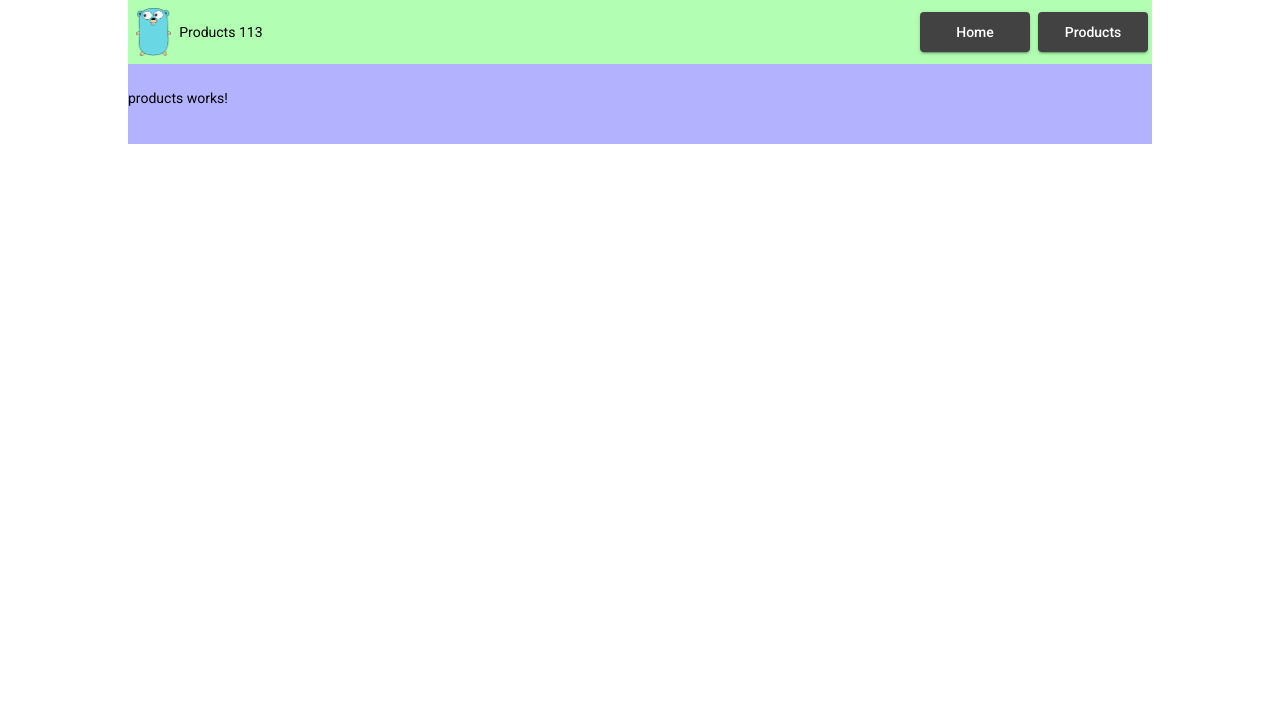
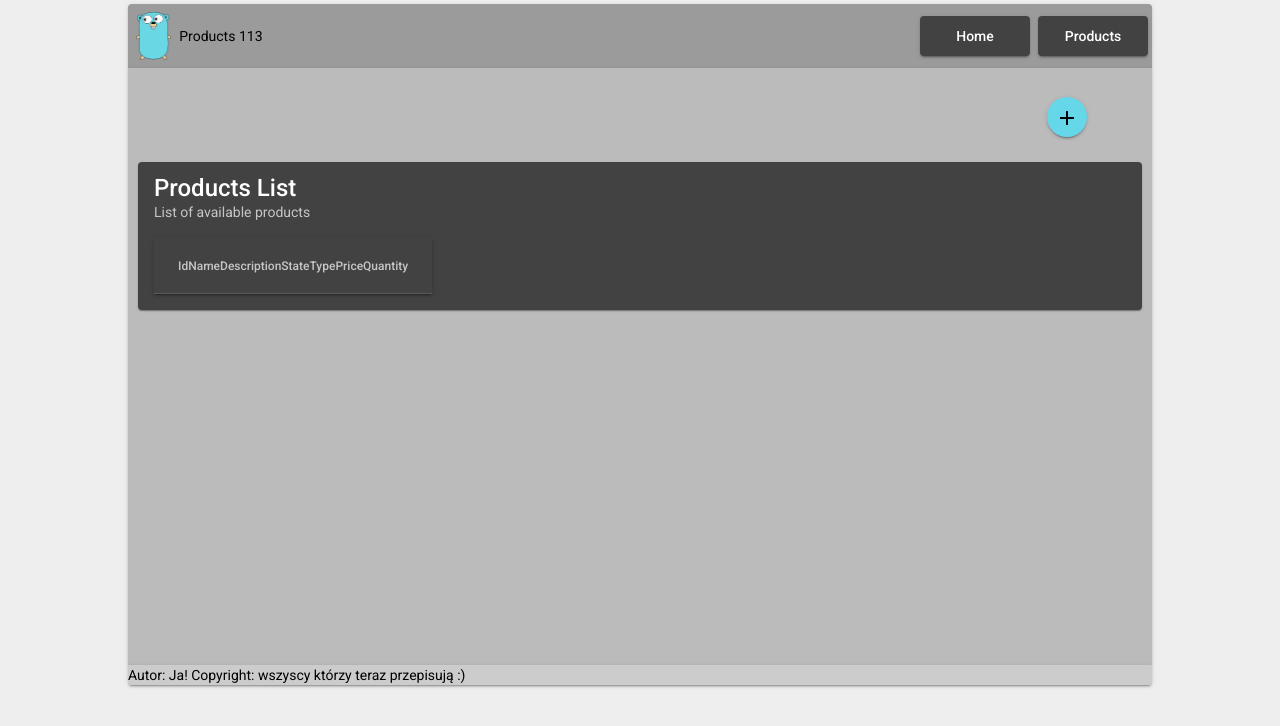
Before and after one commit to SaintAmeN/javapol113_angular_with_backend, an Angular app: page /products in a window 1280 px wide. Shown: the top 726 px of the page. Built offline with nearby package versions, Linux system fonts and the light colour scheme.

Commit message:
Niedziela, snippet 1. Dodana lista produktów, podłączona pod serwis, mamy guzik dodaj który nic nie robi. Przechodzimy do łączenia z backendem.

```diff
--- a/src/app/app.component.css
+++ b/src/app/app.component.css
@@ -14,7 +14,11 @@
   flex-direction: row;
 
   /* Tymczasowe, poglądowe */
-  background-color: rgba(0, 250, 0, 0.3);
+  /* background-color: rgba(0, 250, 0, 0.3); */
+
+  margin-top: 4px;
+  border-radius: 4px 4px 0 0;
+  background-color: var(--color-page-header);
 }
 
 /* Logo jest z lewej strony */
@@ -55,10 +59,14 @@
   padding-bottom:24px;
 
   /* Tymczasowe, poglądowe */
-  background-color: rgba(0, 0, 250, 0.3);
+  /* background-color: rgba(0, 0, 250, 0.3); */
+
+  background-color: var(--color-main);
 }
 
 .app-footer{
   width: 100%;
-
+  margin-bottom: 4px;
+  border-radius: 0 0 4px 4px;
+  background-color: var(--color-level-3);
 }
--- a/src/app/app.component.html
+++ b/src/app/app.component.html
@@ -1,6 +1,6 @@
 <div class="app-container">
   <!-- HEADER Element -->
-  <header class="app-header">
+  <header class="app-header mat-elevation-z2">
     <div class="app-logo">
       <img class="logo-image" src="../assets/gopher.png" height="48px">
       <div>
@@ -18,11 +18,12 @@
   </header>
 
   <!-- MAIN Element -->
-  <main class="app-main">
+  <main class="app-main mat-elevation-z2">
     <router-outlet></router-outlet>
   </main>
 
   <!-- FOOTER Element -->
-  <footer class="app-footer">
+  <footer class="app-footer mat-elevation-z2">
+    Autor: Ja! Copyright: wszyscy którzy teraz przepisują :)
   </footer>
 </div>
--- /dev/null
+++ b/src/app/products-list/products-list.component.css
@@ -0,0 +1,7 @@
+.product-table{
+
+}
+
+mat-card {
+
+}
--- /dev/null
+++ b/src/app/products-list/products-list.component.html
@@ -0,0 +1,46 @@
+<mat-card >
+  <mat-card-title>Products List</mat-card-title>
+  <mat-card-subtitle>List of available products</mat-card-subtitle>
+  <mat-card-content class="products-list-content">
+    <table mat-table [dataSource]="productService.productList" class="mat-elevation-z2 product-table">
+
+      <ng-container matColumnDef="identifier">
+        <th mat-header-cell *matHeaderCellDef>Id</th>
+        <td mat-cell *matCellDef="let product">{{product.id}}</td>
+      </ng-container>
+
+      <ng-container matColumnDef="name">
+        <th mat-header-cell *matHeaderCellDef>Name</th>
+        <td mat-cell *matCellDef="let product">{{product.name}}</td>
+      </ng-container>
+
+      <ng-container matColumnDef="description">
+        <th mat-header-cell *matHeaderCellDef>Description</th>
+        <td mat-cell *matCellDef="let product">{{product.description}}</td>
+      </ng-container>
+
+      <ng-container matColumnDef="state">
+        <th mat-header-cell *matHeaderCellDef>State</th>
+        <td mat-cell *matCellDef="let product">{{product.state}}</td>
+      </ng-container>
+
+      <ng-container matColumnDef="type">
+        <th mat-header-cell *matHeaderCellDef>Type</th>
+        <td mat-cell *matCellDef="let product">{{product.type}}</td>
+      </ng-container>
+
+      <ng-container matColumnDef="price">
+        <th mat-header-cell *matHeaderCellDef>Price</th>
+        <td mat-cell *matCellDef="let product">{{product.price}}</td>
+      </ng-container>
+
+      <ng-container matColumnDef="quantity">
+        <th mat-header-cell *matHeaderCellDef>Quantity</th>
+        <td mat-cell *matCellDef="let product">{{product.quantity}}</td>
+      </ng-container>
+
+      <tr mat-header-row *matHeaderRowDef="displayedColumns"></tr>
+      <tr mat-row *matRowDef="let row; columns: displayedColumns"></tr>
+    </table>
+  </mat-card-content>
+</mat-card>
--- /dev/null
+++ b/src/app/products-list/products-list.component.ts
@@ -0,0 +1,27 @@
+import { Component, OnInit } from '@angular/core';
+import { ProductsService } from '../products-service/products.service';
+
+@Component({
+  selector: 'app-products-list',
+  templateUrl: './products-list.component.html',
+  styleUrls: ['./products-list.component.css']
+})
+export class ProductsListComponent implements OnInit {
+  displayedColumns : string[] = [
+    'identifier',
+    'name',
+    'description',
+    'state',
+    'type',
+    'price',
+    'quantity'
+  ]
+
+  constructor(protected productService : ProductsService) {
+
+  }
+
+  ngOnInit(): void {
+  }
+
+}
--- /dev/null
+++ b/src/app/products-service/products.service.ts
@@ -0,0 +1,31 @@
+import { Injectable } from '@angular/core';
+
+export enum ProductState {
+  NEW = "NEW",
+  USED = "USED"
+}
+
+export enum ProductType {
+  ELECTRONICS = "ELECTRONICS",
+  FOOD = "FOOD",
+  LIQUOR = "LIQUOR",
+}
+
+export type Product = {
+  id: number,
+  name: string,
+  description: string,
+  state: ProductState,
+  type: ProductType,
+  price: number,
+  quantity: number
+}
+
+@Injectable({
+  providedIn: 'root'
+})
+export class ProductsService {
+  productList: Product[] = []
+
+  constructor() { }
+}
--- a/src/app/products/products.component.css
+++ b/src/app/products/products.component.css
@@ -0,0 +1,15 @@
+.product-btn-add{
+  background-color: var(--gopher-color);
+  color: black;
+}
+
+app-products-list {
+  width: 100%;
+  margin: 10px;
+}
+
+.products-content-tile{
+  width: 100%;
+  height: 100%;
+  margin: 10px;
+}
--- a/src/app/products/products.component.html
+++ b/src/app/products/products.component.html
@@ -1 +1,18 @@
-<p>products works!</p>
+<div class="products-container">
+  <mat-grid-list cols="12" rowHeight="24px">
+    <!-- Pasek na którym wyświetlimy guzik -->
+    <mat-grid-tile [colspan]="10" rowspan="2"></mat-grid-tile>
+    <mat-grid-tile [colspan]="2" rowspan="2">
+      <button mat-raised-button mat-icon-button class="product-btn-add">
+        <mat-icon>add</mat-icon>
+      </button>
+    </mat-grid-tile>
+
+    <!-- Tutaj umieścimy tabelkę z produktami -->
+    <mat-grid-tile [colspan]="12" rowspan="20" >
+      <div class="products-content-tile">
+        <app-products-list></app-products-list>
+      </div>
+    </mat-grid-tile>
+  </mat-grid-list>
+</div>
--- a/src/styles.css
+++ b/src/styles.css
@@ -1,4 +1,26 @@
 /* You can add global styles to this file, and also import other style files */
 
-html, body { height: 100%; }
-body { margin: 0; font-family: Roboto, "Helvetica Neue", sans-serif; }
+
+:root {
+  --color-html-background: #EEEEEE;   /* color level 1*/
+  --color-level-2: #DDDDDD;
+  --color-level-3: #cccccc;
+  --color-main: #bbbbbb;              /* color level 4*/
+  --color-level-5: #aaaaaa;
+  --color-page-header: #9b9b9b;       /* color level 6*/
+  --color-level-7: #8d8d8d;
+  --color-level-8: #808080;
+  --color-level-9: #747474;
+  --color-level-10: #696969;
+  --gopher-color: #66d7e9;
+}
+
+html, body {
+  height: 100%;
+  background-color: var(--color-html-background);
+}
+
+body {
+  margin: 0;
+  font-family: Roboto, "Helvetica Neue", sans-serif;
+}
```
Also changed, not shown: src/app/app.module.ts (+5 -2 lines), 2 other files (tests, documents, lock files or other folders).
